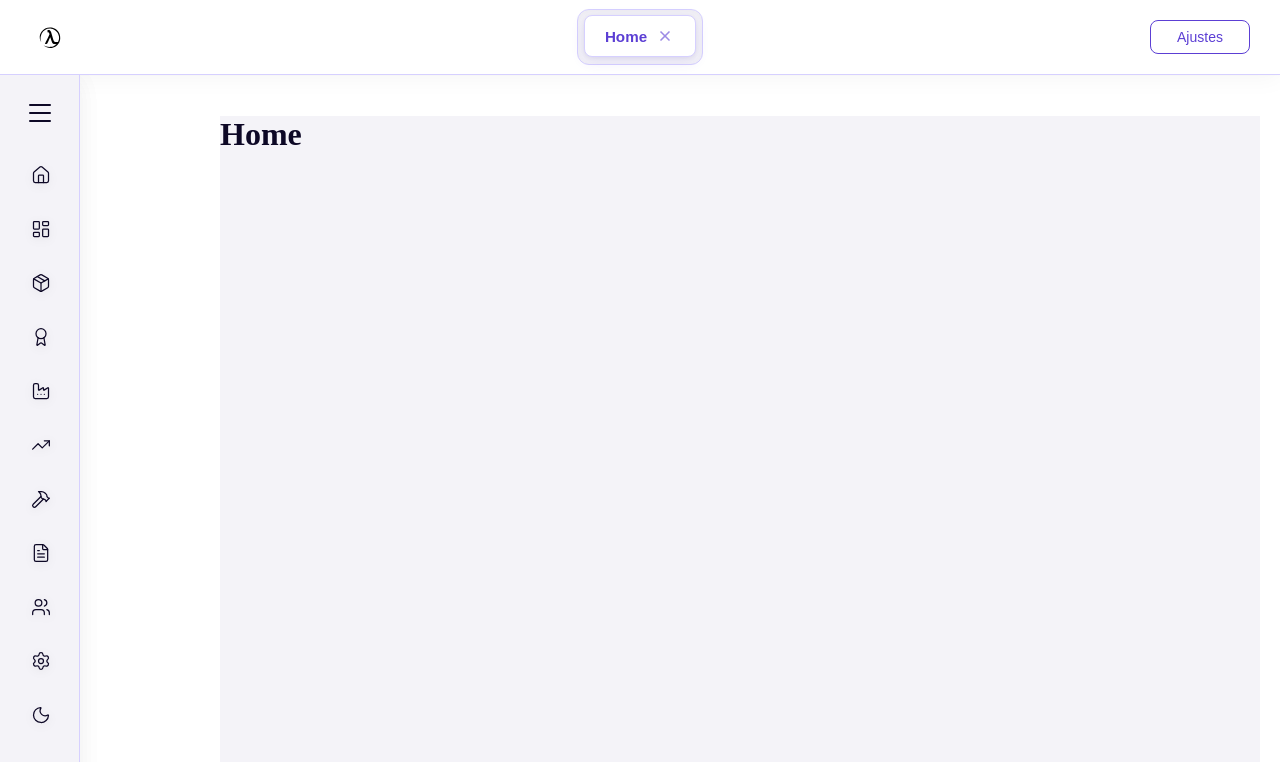
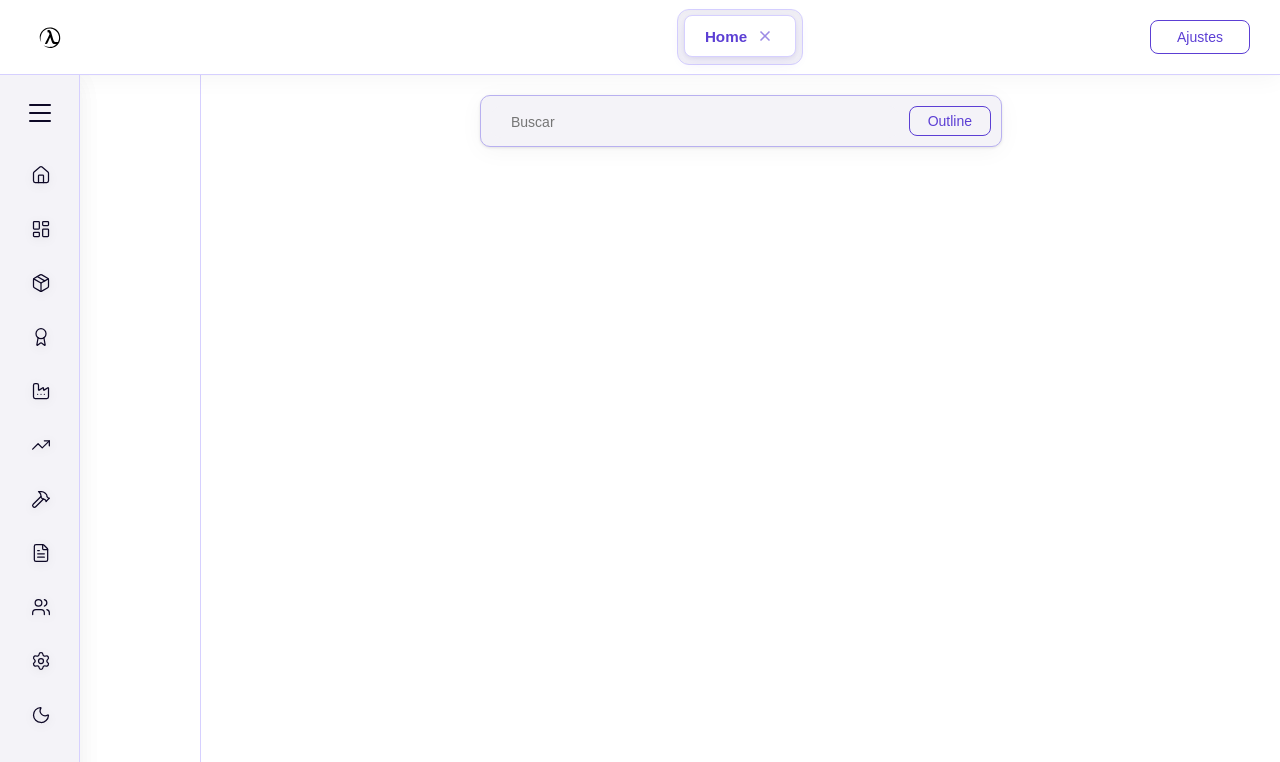
Before and after one commit to MalwarePig/Layout, a Vue app in the folder front/: page /home in a window 1280 px wide. Shown: the top 762 px of the page. Built offline with nearby package versions, Linux system fonts and the light colour scheme.

Commit message:
btnSearch

```diff
--- /dev/null
+++ b/front/src/components/Buttons/btnSearch/index.vue
@@ -0,0 +1,29 @@
+<script setup>
+
+</script>
+<template>
+    <div class="header-buttons">
+        <input type="text" placeholder="Buscar" class="input-search">
+        <button class="btn btn-outline">Outline</button>
+    </div>
+</template>
+<style scoped>
+.header-buttons {
+    display: flex;
+    justify-content: center;
+    gap: 10px;
+    width: 500px;
+    height: 30px;
+    background-color: var(--color-bg-page);
+    border-radius: 10px;
+    padding: 10px;
+    margin-top: 20px;
+    box-shadow: 0 4px 25px rgba(0, 0, 0, 0.04), 0 1px 3px rgba(0, 0, 0, 0.1);
+    border: 1px solid var(--color-border-strong);
+}
+
+input {
+    background-color: var(--color-bg-page);
+    padding-inline: 20px;
+}
+</style>
--- a/front/src/components/Layout/CrmLayout.vue
+++ b/front/src/components/Layout/CrmLayout.vue
@@ -51,6 +51,8 @@ const { tabs, addTab, closeTab, currentPage, activeTab } = useTabs();
   align-items: stretch;
   flex-grow: 1;
   overflow: hidden;
+  margin: 0;
+  padding: 0;
 }
 
 .main-wrapper {
@@ -58,5 +60,7 @@ const { tabs, addTab, closeTab, currentPage, activeTab } = useTabs();
   overflow: auto;
   padding: 20px;
   background: var(--color-bg-surface);
+  margin: 0;
+  padding: 0;
 }
 </style>
--- a/front/src/components/Layout/TabsBar/TabsBar.vue
+++ b/front/src/components/Layout/TabsBar/TabsBar.vue
@@ -44,15 +44,15 @@ function setActiveTab(tabId, tabName) {
             <div class="tabs-container">
 
                 <button class="tab" v-for="tab in props.listTabs" :key="tab.id"
-                    :class="{ 'active': activeTab === tab.id }" @click="setActiveTab(tab.id, tab.name)">
+                        :class="{ 'active': activeTab === tab.id }" @click="setActiveTab(tab.id, tab.name)">
                     <span>{{ tab.name }}</span>
                     <component class="close-tab" :is="X" :size="16" :stroke-width="2.5" v-if="activeTab === tab.id"
-                        @click="closeTab(tab.id)" />
+                               @click="closeTab(tab.id)" />
                 </button>
 
                 <!-- Default -->
                 <button class="tab" :key="1" v-if="props.listTabs.length === 0" :class="{ 'active': activeTab === 1 }"
-                    @click="activeTab = 1">
+                        @click="activeTab = 1">
                     <component :is="Plus" :size="18" :stroke-width="2" />
                 </button>
             </div>
@@ -84,7 +84,7 @@ function setActiveTab(tabId, tabName) {
     display: flex;
     align-items: center;
     gap: 12px;
-    min-width: 250px;
+    width: 200px;
 }
 
 img {
@@ -143,12 +143,15 @@ img {
 }
 
 .actions {
+    position: absolute;
+    right: 30px;
     display: flex;
     align-items: center;
     gap: 15px;
     min-width: 250px;
     justify-content: flex-end;
 }
+
 
 .user-avatar {
     width: 42px;
--- a/front/src/components/Pages/Home/Home.vue
+++ b/front/src/components/Pages/Home/Home.vue
@@ -1,13 +1,19 @@
-<script setup></script>
+<script setup>
+import btnSearch from '../../Buttons/btnSearch/index.vue'
+</script>
 <template>
-    <div class="home">
-        <h1>Home</h1>
+    <div class="ComponentGeneral">
+        <div class="header">
+            <btnSearch />
+        </div>
     </div>
 </template>
 <style scoped>
-.home {
-    background-color: var(--color-bg-page);
-    width: 100%;
-    height: 100%;
+.ComponentGeneral {
+    display: flex;
+    justify-content: center;
+    margin: 0;
 }
+
+.header {}
 </style>
--- a/front/src/style.css
+++ b/front/src/style.css
@@ -211,7 +211,6 @@
   color: var(--color-text-tertiary);
 }
 
-
 body {
   margin: 0;
   padding: 0;
@@ -220,3 +219,25 @@ body {
   background: var(--color-bg-surface);
   color: var(--color-text-primary);
 }
+
+.ComponentGeneral {
+  background-color: var(--color-bg-surface);
+  width: 100%;
+  height: 100%;
+  margin: 0;
+  padding: 0;
+  border-left: 1px solid var(--color-border-default);
+}
+
+/* Inputs */
+.input-search {
+  width: 100%;
+  height: 100%;
+  border: none;
+  outline: none;
+  border-radius: 10px;
+  font-size: 14px;
+  font-weight: 500;
+  color: var(--color-text-primary);
+  background-color: var(--color-bg-surface);
+}
```
